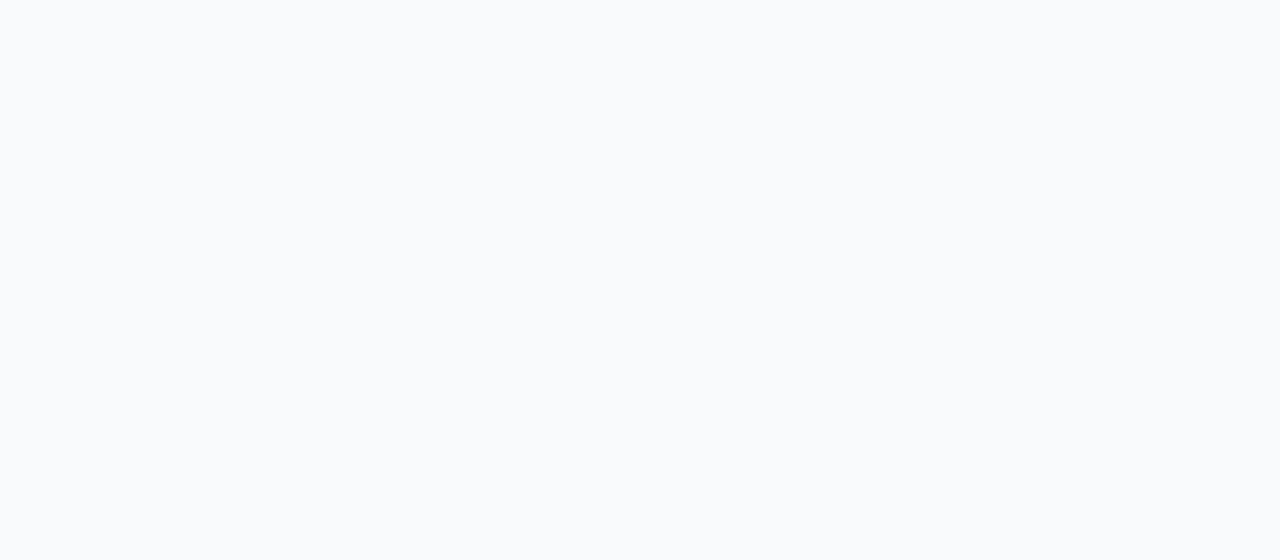
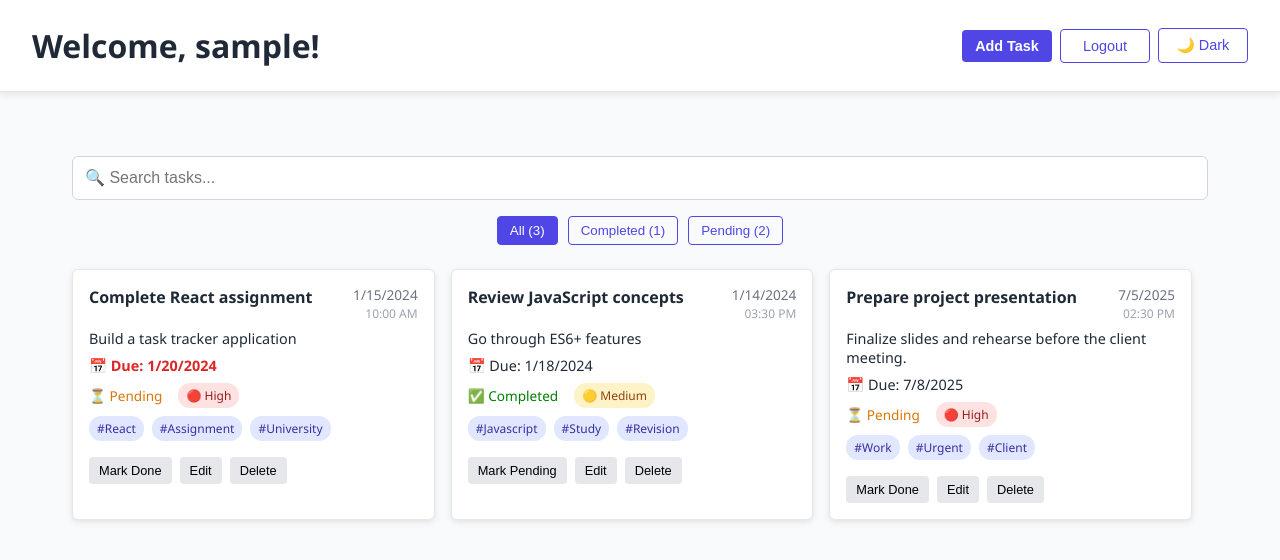
Before and after one commit to bravo1goingdark/Personal-Task-Tracker, a React (Vite) app: page /Personal-Task-Tracker/dashboard in a window 1280 px wide. Before the commit this address had no page. Shown: the top 560 px of the page. Built offline with nearby package versions, Linux system fonts and the light colour scheme; sample sign-in values are in the browser's storage.

Commit message:
hide task form after submition

```diff
--- a/package.json
+++ b/package.json
@@ -6,7 +6,7 @@
   "type": "module",
   "scripts": {
     "dev": "vite",
-    "build": "tsc -b && vite build",
+    "build": "tsc -b && vite build && cp dist/index.html dist/404.html",
     "lint": "eslint .",
     "preview": "vite preview",
     "deploy": "gh-pages -d dist"
@@ -18,6 +18,7 @@
   },
   "devDependencies": {
     "@eslint/js": "^9.29.0",
+    "@types/node": "^24.0.10",
     "@types/react": "^19.1.8",
     "@types/react-dom": "^19.1.6",
     "@vitejs/plugin-react": "^4.5.2",
--- a/src/App.tsx
+++ b/src/App.tsx
@@ -7,7 +7,7 @@ const App: React.FC = () => {
     const [username, setUsername] = useState<string | null>(localStorage.getItem('username'));
 
     return (
-        <Router>
+        <Router basename="/Personal-Task-Tracker">
             <Routes>
                 <Route path="/" element={
                         !username ? (
--- a/src/components/DashBoard.tsx
+++ b/src/components/DashBoard.tsx
@@ -44,6 +44,7 @@ const Dashboard: React.FC<DashboardProps> = ({onLogout}: DashboardProps) => {
 
     const handleDeleteTask: (taskId: number) => void = (taskId: number) => {
         setTasks(tasks.filter(t => t.id !== taskId));
+        setShowForm(false);
     };
 
 
```
Also changed, not shown: 1 other file (tests, documents, lock files or other folders).
